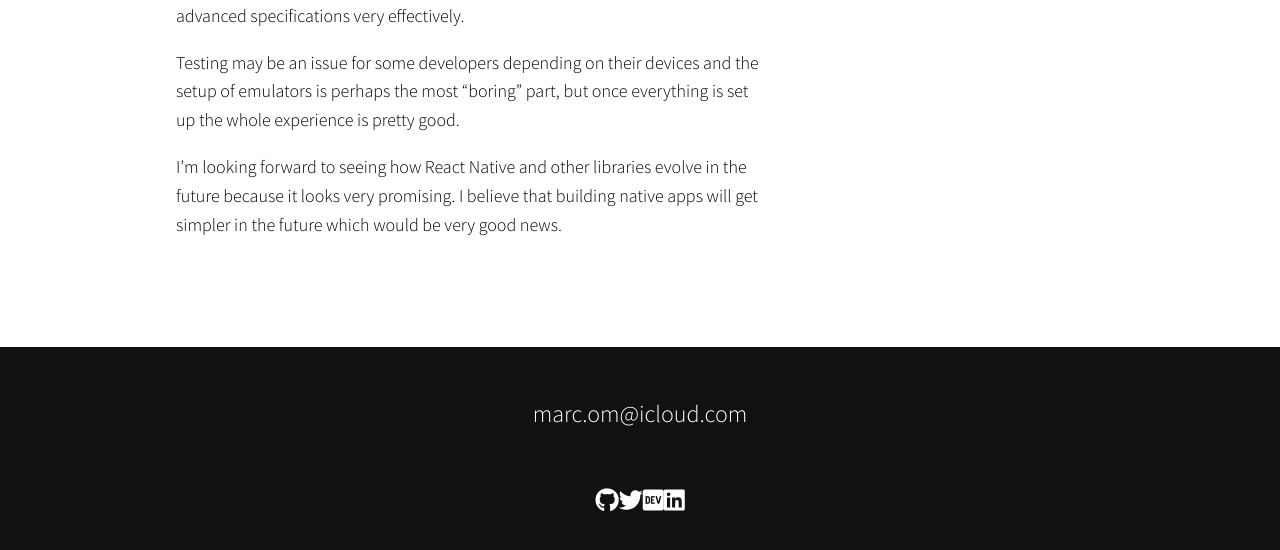
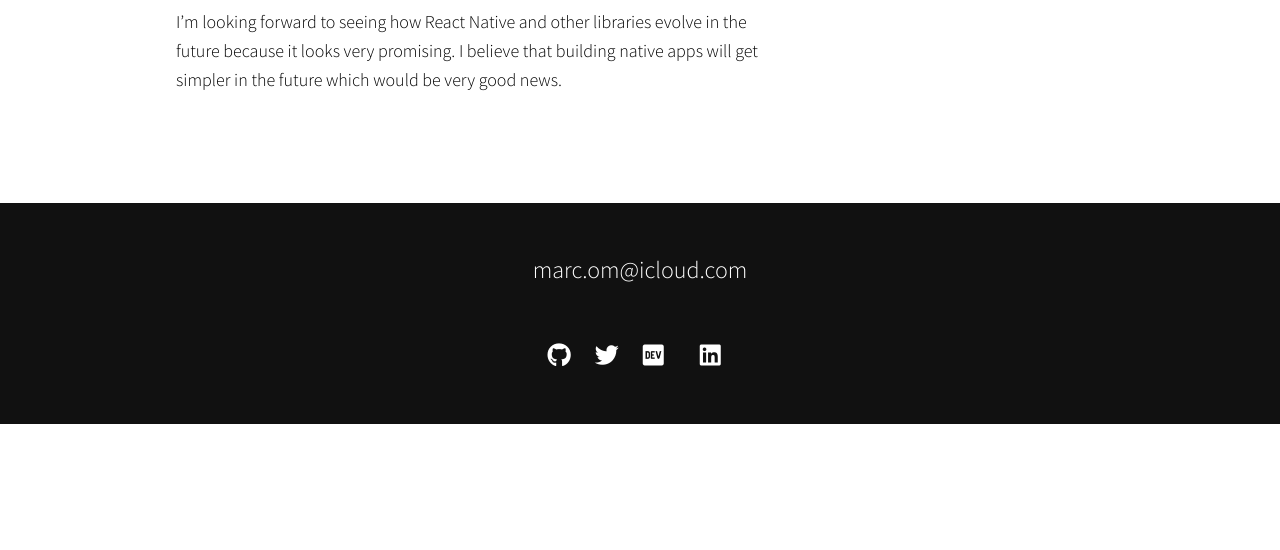
Before and after one commit to molleira/portfolio-website, a plain HTML site: page chat-app.html in a window 1280 px wide. Shown: the part 3618-4168 px from the top of the page. After the commit the page ends 4042 px from the top, so only its background shows below. Drawn offline with nearby package versions, Linux system fonts and the light colour scheme.

Commit message:
Fix styling - Case Study

```diff
--- a/chat-app.html
+++ b/chat-app.html
@@ -29,6 +29,8 @@
 <body>
   <!-- back to home -->
   <a href="index.html#work" id="return-to-home"><i class="fa fa-chevron-left"></i></a>
+  <!-- back to top-->
+  <a href="#home" id="back-to-top"><i class="fa fa-chevron-up"></i></a>
 
   <header>
     <!-- hamburger icon -->
@@ -69,7 +71,7 @@
   </section>
 
   <!-- case study -->
-  <div class="portfolio-item-individual">
+  <div class="portfolio_item--case">
 
     <!-- overview -->
     <h3>.Overview</h3>
@@ -156,16 +158,16 @@
     </br>
 
     <!-- summary -->
-    <section class="about-me portfolio__summary" id="about">
+    <section class="about-me">
       <!-- summary title -->
       <h2 class="section__title section__title--about">Summary</h2>
       <p class="section__subtitle section__subtitle--about">Chat App</p>
 
       <!-- summary text -->
       <div class="about-me__body">
-        <p>React Native, Expo, and Google Firestore Database are technologies that allow building a mobile app with
-          JavaScript very effectively. This combo is very powerful and the technologies work very well together. I could
-          implement advanced specifications very effectively.
+        <p class="item_description">React Native, Expo, and Google Firestore Database are technologies that allow
+          building a mobile app with JavaScript very effectively. This combo is very powerful and the technologies work
+          very well together. I could implement advanced specifications very effectively.
         </p>
         <p>Testing may be an issue for some developers depending on their devices and the setup of emulators is perhaps
           the
@@ -188,25 +190,25 @@
     <ul class="social-list">
       <li class="social-list__item">
         <!-- github -->
-        <a class="social-list__link" href="https://github.com/molleira">
+        <a class="social-list_link" href="https://github.com/molleira">
           <i class="fab fa-github"></i>
         </a>
       </li>
       <li class="social-list__item">
         <!-- twitter-->
-        <a class="social-list__link" href="https://twitter.com/molleira">
+        <a class="social-list_link" href="https://twitter.com/molleira">
           <i class="fab fa-twitter"></i>
         </a>
       </li>
-      <li class="social-list__item">
+      <li class="social-list_item">
         <!-- dev.to -->
         <a class="social-list__link" href="https://dev.to/molleira" target="_blank">
           <i class="fab fa-dev"></i>
         </a>
       </li>
-      <li class="social-list__item">
+      <li class="social-list_item">
         <!-- linkedin -->
-        <a class="social-list__link" href="https://www.linkedin.com/in/molleira/">
+        <a class="social-list_link" href="https://www.linkedin.com/in/molleira/">
           <i class="fab fa-linkedin"></i>
         </a>
       </li>
--- a/css/styles.css
+++ b/css/styles.css
@@ -368,6 +368,11 @@ header {
   margin-bottom: 3em;
 }
 
+.portfolio_item--case {
+  max-width: 1000px;
+  margin: 0 auto;
+}
+
 .portfolio_item--title {
   font-size: 2rem;
   margin: 1.35em 0;
```
Also changed, not shown: index.html (+1 -1 lines).
